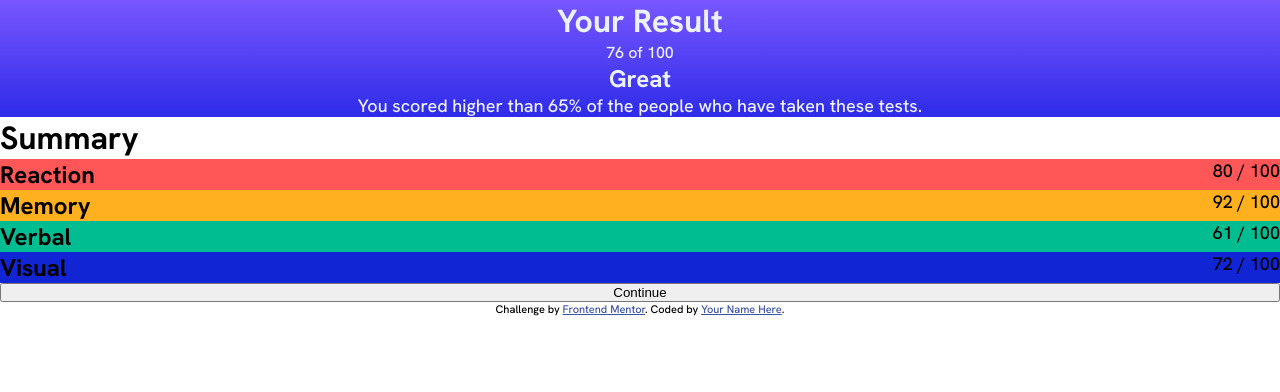
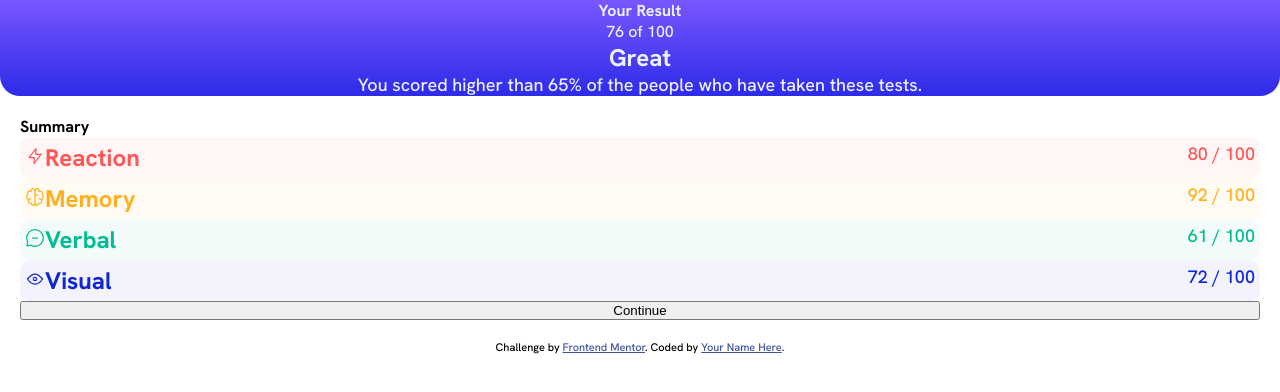
Before and after one commit to adie9/results-summary-component, a plain HTML site: page index.html in a window 1280 px wide. Drawn offline with Linux system fonts and the light colour scheme.

Commit message:
updated box colors

```diff
--- a/index.html
+++ b/index.html
@@ -35,24 +35,23 @@
 
       <div class="summary-section">
         <h1>Summary</h1>
-
         <div class="summary-items" id="item-one">
-          <h2>Reaction</h2>
+          <h2><img src="assets/images/icon-reaction.svg" alt="reaction">Reaction</h2>
           <p>80 / 100</p>
         </div>
 
         <div class="summary-items" id="item-two">
-          <h2>Memory</h2>
+          <h2><img src="assets/images/icon-memory.svg" alt="memory">Memory</h2>
           <p>92 / 100</p>
         </div>
 
         <div class="summary-items" id="item-three">
-          <h2>Verbal</h2>
+          <h2><img src="assets/images/icon-verbal.svg" alt="verbal">Verbal</h2>
           <p>61 / 100</p>
         </div>
 
         <div class="summary-items" id="item-four">
-          <h2>Visual</h2>
+          <h2><img src="assets/images/icon-visual.svg" alt="visual">Visual</h2>
           <p>72 / 100</p>
         </div>
 
--- a/styles.scss
+++ b/styles.scss
@@ -1,8 +1,16 @@
 /* Primary Colors */
 $light-red: hsl(0, 100%, 67%);
+$bg-light-red: #fff6f5;
+
 $orangey-yellow: hsl(39, 100%, 56%);
+$bg-orangey-yellow: #fffbf2;
+
 $green-teal: hsl(166, 100%, 37%);
+$bg-green-teal: #f2fafa;
+
 $cobalt-blue: hsl(234, 85%, 45%);
+$bg-cobalt-blue: #f3f3fd;
+
 
 /* Gradients */
 $bg-light-slate-blue: hsl(252, 100%, 67%);
@@ -14,6 +22,9 @@ $pale-blue: hsl(221, 100%, 96%);
 $light-lavender: hsl(241, 100%, 89%);
 $dark-gray-blue: hsl(224, 30%, 27%);
 
+$border-radius-mobile: 0px 0px 20px 20px;
+$border-radius-desktop: 20px;
+
 @mixin flex-col {
     display: flex;
     flex-direction: column;
@@ -24,9 +35,11 @@ $dark-gray-blue: hsl(224, 30%, 27%);
     flex-direction: row;
 }
 
-@mixin box-theme($color: $white) {
-    background-color: $color;
+@mixin box-theme($color, $bg-color) {
+    color: $color;
+    background-color: $bg-color;
 }
+
 
 * {
     padding: 0;
@@ -35,6 +48,10 @@ $dark-gray-blue: hsl(224, 30%, 27%);
 
 body {
     font-family: 'Hanken Grotesk', sans-serif;
+}
+
+h1 {
+    font-size: 1rem;
 }
 
 p {
@@ -46,31 +63,35 @@ p {
     @include flex-col;
     text-align: center;
     color: $pale-blue;
+    border-radius: $border-radius-mobile;
 }
 
 .summary-section {
     @include flex-col;
+    padding: 20px;
 }
 
 .summary-items {
     @include flex-row;
     justify-content: space-between;
+    border-radius: 10px;
+    padding: 5px;
 }
 
 #item-one {
-    @include box-theme($color: $light-red);
+    @include box-theme($light-red, $bg-light-red);
 }
 
 #item-two {
-    @include box-theme($color: $orangey-yellow);
+    @include box-theme($orangey-yellow, $bg-orangey-yellow);
 }
 
 #item-three {
-    @include box-theme($color: $green-teal);
+    @include box-theme($green-teal, $bg-green-teal);
 }
 
 #item-four {
-    @include box-theme($color: $cobalt-blue);
+    @include box-theme($cobalt-blue, $bg-cobalt-blue);
 }
 
 .attribution { font-size: 11px; text-align: center; }
```
Also changed, not shown: styles.css, 1 other file.
